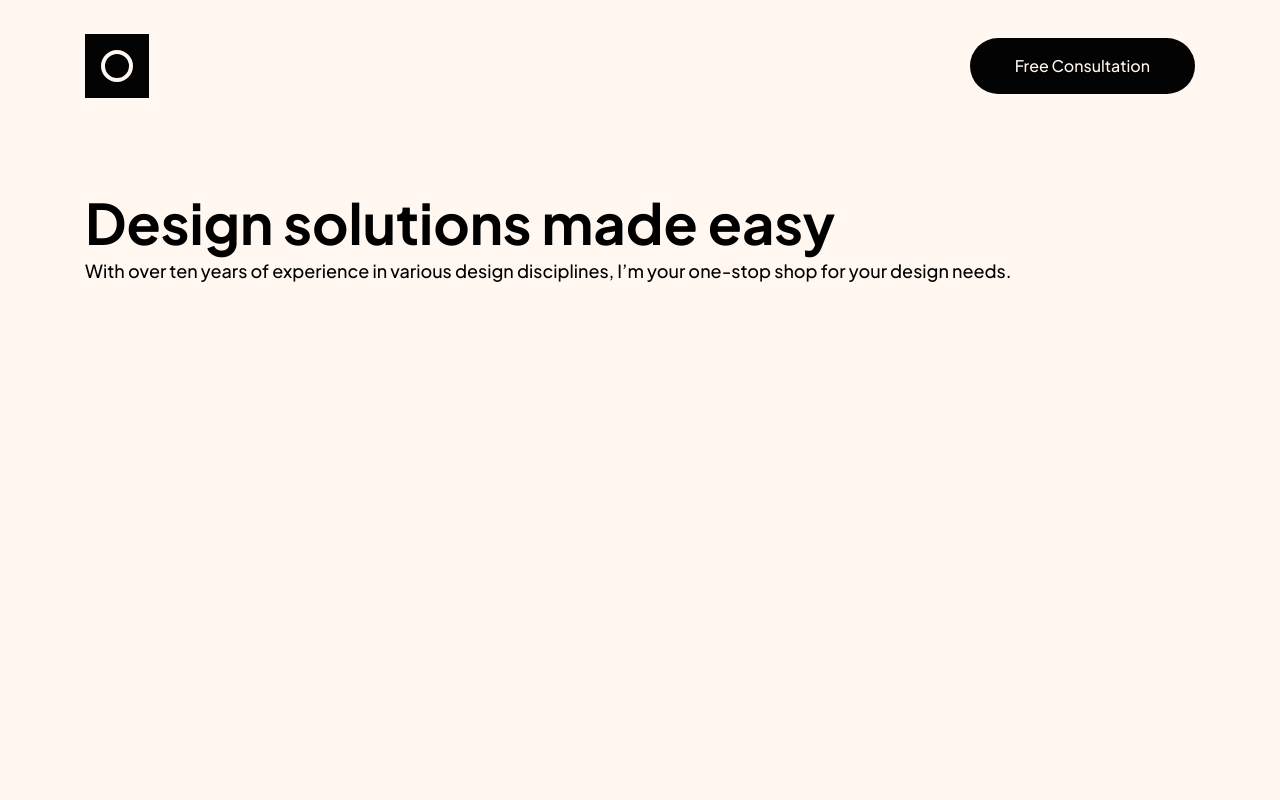
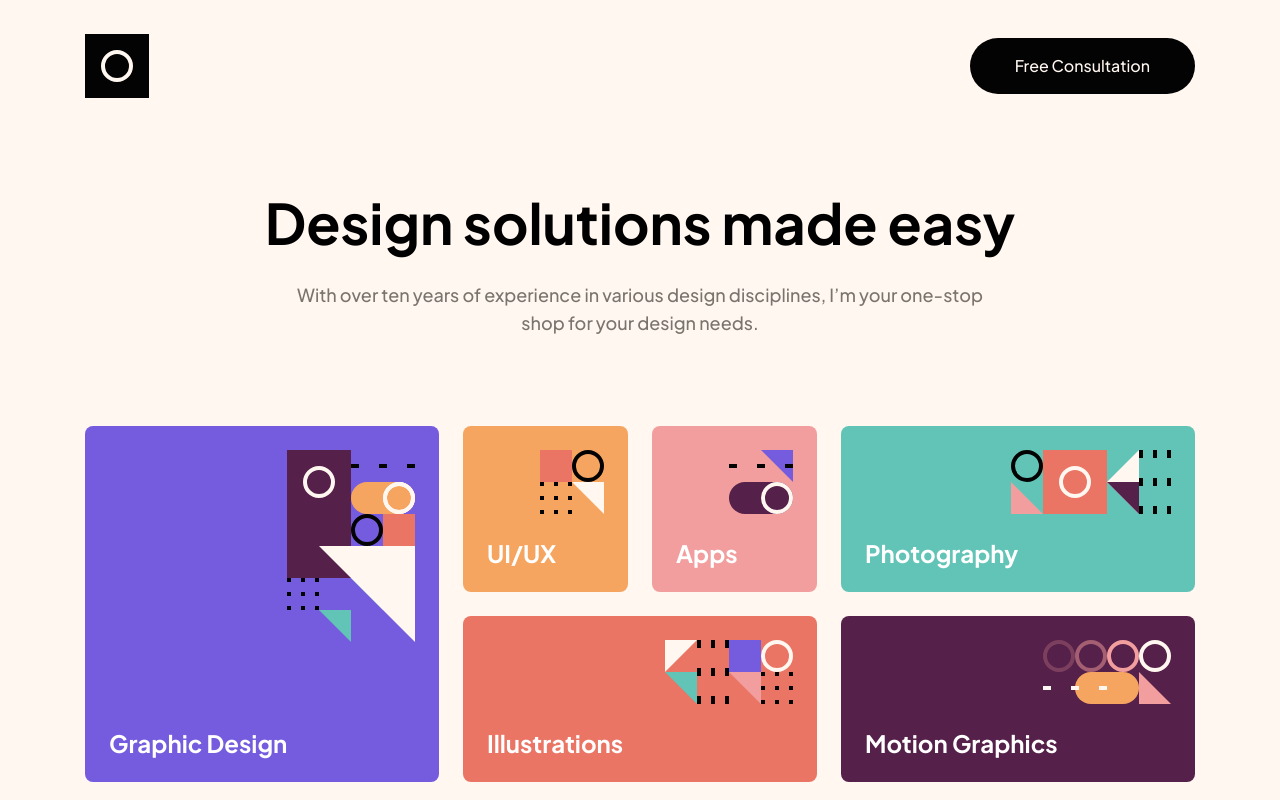
Before and after one commit to Sir0u/single-page1, a React (Vite) app: page / in a window 1280 px wide. Built offline with nearby package versions, Linux system fonts and the light colour scheme.

Commit message:
info section

```diff
--- a/src/components/info/Info.tsx
+++ b/src/components/info/Info.tsx
@@ -1,5 +1,11 @@
 import React from 'react'
 import './info.scss'
+import graphicDesign from '../../assets/Graphic-Design.svg'
+import uiUX from '../../assets/Ui-Ux.svg'
+import apps from '../../assets/Apps.svg'
+import illustrations from '../../assets/Illustrations.svg'
+import photography from '../../assets/Photography.svg'
+import motionGraphics from '../../assets/Motion-Graphics.svg'
 
 const Info = () => {
 
@@ -7,39 +13,53 @@ const Info = () => {
     const elements = [
         {
             id: 1,
-            name: 'Graphic Design'
+            name: 'Graphic Design',
+            img: graphicDesign
         },
         {
             id: 2,
-            name: 'UI/UX'
+            name: 'UI/UX',
+            img: uiUX
         },
         {
             id: 3,
-            name: 'Apps'
+            name: 'Apps',
+            img: apps
         },
         {
             id: 4,
-            name: 'Illustrations'
+            name: 'Illustrations',
+            img: illustrations
         },
         {
             id: 5,
-            name: 'Photography'
+            name: 'Photography',
+            img: photography
         },
         {
             id: 6,
-            name: 'Motion Graphics'
+            name: 'Motion Graphics',
+            img: motionGraphics
         },
     ]
 
     return (
         <section className='info'>
-            <div className="container">
+            <div className="container--s">
                 <div className="info-header">
                     <h1 className="info-header-title">Design solutions made easy</h1>
                     <p className="info-header-desc">With over ten years of experience in various design disciplines, I’m your one-stop shop for your design needs.</p>
                 </div>
-                <div className="info-elements"></div>
-
+            </div>
+            <div className="container">
+                <div className="info-elements">
+                    {elements.map(({ id, name, img }) => (
+                        <div className='element' key={id}>
+                            <img src={img} alt={name} />
+                            <p className='p--l'>{name}</p>
+                        </div>
+                    ))}
+                </div>
             </div>
         </section>
     )
--- a/src/components/info/info.scss
+++ b/src/components/info/info.scss
@@ -0,0 +1,69 @@
+.info {
+    &-header {
+        text-align: center;
+        margin-bottom: $p-70;
+
+        &-title {
+            margin-bottom: $p-30;
+        }
+
+        &-desc {
+            padding-inline: $p-30 ;
+        }
+    }
+
+    &-elements {
+        display: grid;
+        grid-template-columns: repeat(6, 1fr);
+        grid-template-rows: repeat(2, 1fr);
+        gap: $p-30;
+
+        .element {
+            display: flex;
+            flex-direction: column;
+            justify-content: space-between;
+            gap: $p-30;
+            padding: $p-30;
+            border-radius: 8px;
+
+            p {
+                color: #fff;
+            }
+
+            img {
+                align-self: flex-end;
+                width: fit-content;
+            }
+        }
+
+        .element:nth-child(1) {
+            grid-area: 1 / 1 / 3 / 3;
+            background-color: $light-purple;
+        }
+
+        .element:nth-child(2) {
+            grid-area: 1 / 3 / 2 / 4;
+            background-color: $orange;
+        }
+
+        .element:nth-child(3) {
+            grid-area: 1 / 4 / 2 / 5;
+            background-color: $pink;
+        }
+
+        .element:nth-child(4) {
+            grid-area: 2 / 3 / 3 / 5;
+            background-color: $red;
+        }
+
+        .element:nth-child(5) {
+            grid-area: 1 / 5 / 2 / 7;
+            background-color: $cyan;
+        }
+
+        .element:nth-child(6) {
+            grid-area: 2 / 5 / 3 / 7;
+            background-color: $purple;
+        }
+    }
+}
--- a/src/style/global/fonts.scss
+++ b/src/style/global/fonts.scss
@@ -33,7 +33,15 @@ p,
     font-size: 18px;
     font-style: normal;
     line-height: 28px;
+    color: $gray;
 
+
+    &--l p,
+    &--l {
+        font-size: 24px;
+        font-weight: 700;
+        line-height: 30px;
+    }
 
     &--m p,
     &--m {
--- a/vite.config.ts
+++ b/vite.config.ts
@@ -9,6 +9,7 @@ export default defineConfig({
       scss: {
         additionalData: `
           @import "./src/style/global/spaces.scss";
+          @import "./src/style/global/colors.scss";
         `,
       },
     },
```
